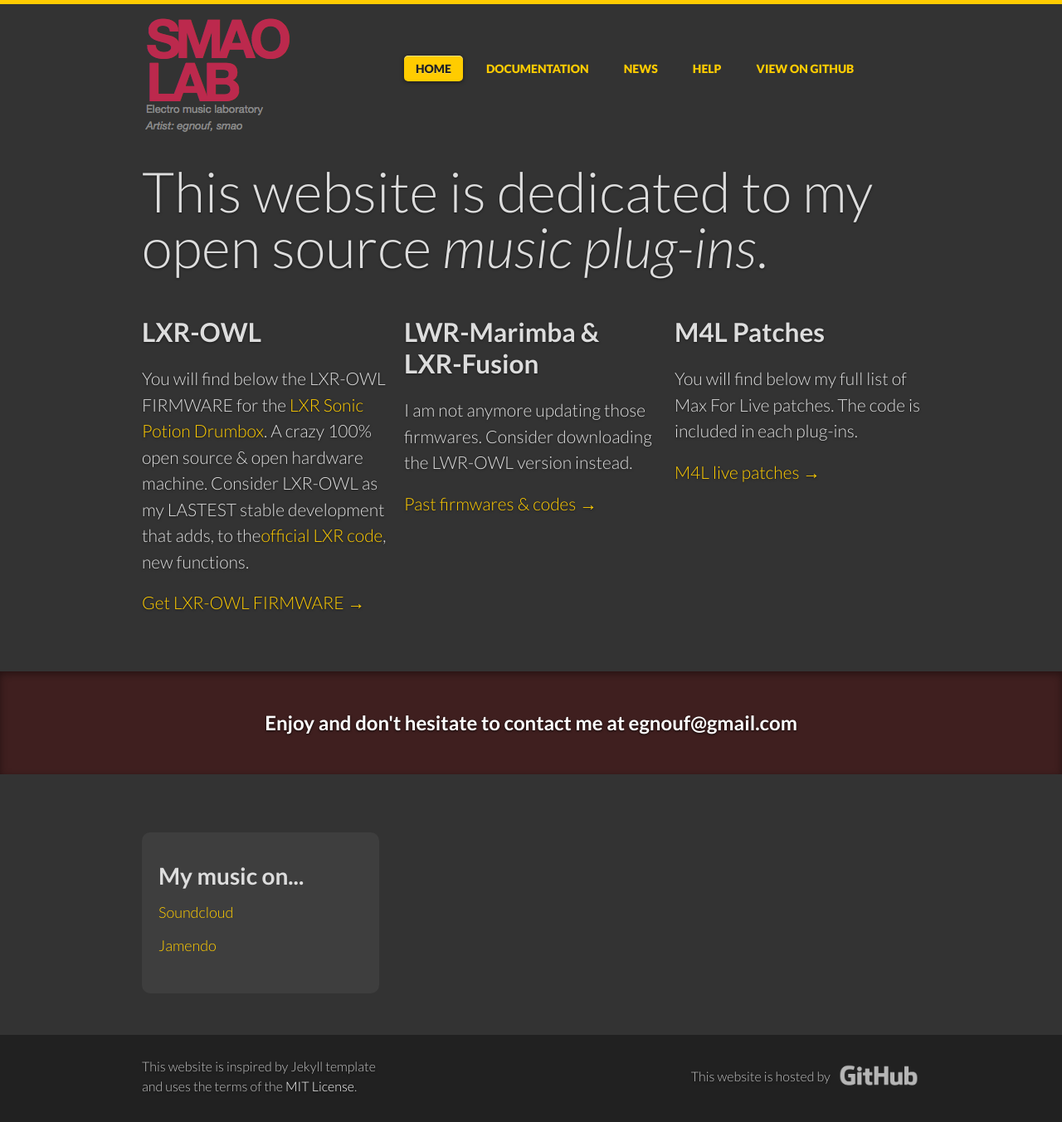
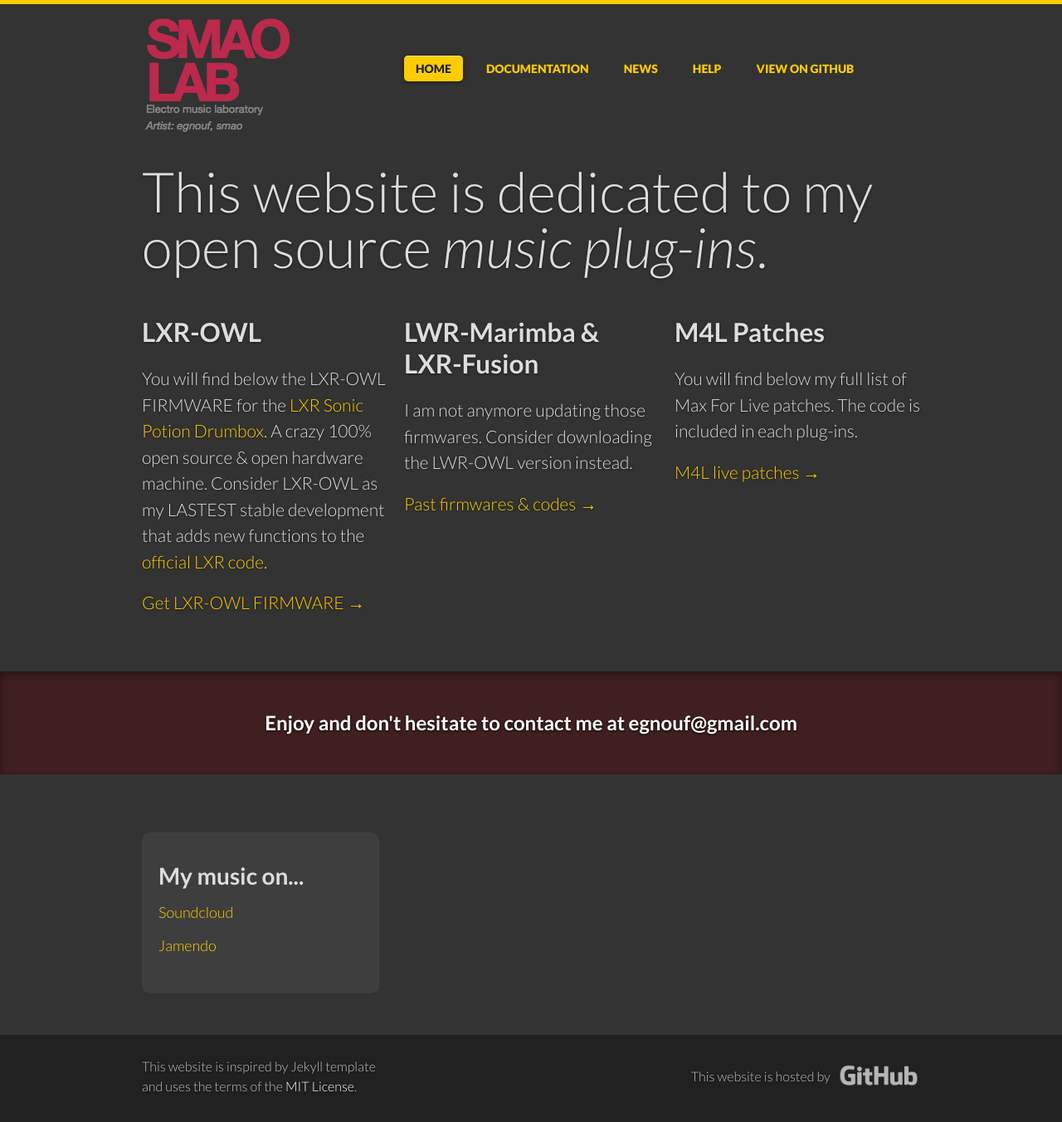
Before and after one commit to smaolab/github.io, a Jekyll site: the page built from index.html, in a window 1280 px wide. Shown: the whole page at 83% size. Built offline with Jekyll 4.4.1, drawn with Linux system fonts in a browser that asks for light colours.

Commit message:
changed the navigation bar

```diff
--- a/_includes/primary-nav-items.html
+++ b/_includes/primary-nav-items.html
@@ -3,7 +3,7 @@
     <a href="/">Home</a>
   </li>
   <li class="{% if page.url contains '/docs/' %}current{% endif %}">
-    <a href="/docs/home/">Doc<span class="show-on-mobiles">s</span><span class="hide-on-mobiles">umentation</span></a>
+    <a href="https://github.com/smaolab/LXR-OWL/blob/master/README.md">Doc<span class="show-on-mobiles">s</span><span class="hide-on-mobiles">umentation</span></a>
   </li>
   <li class="{% if page.author %}current{% endif %}">
     <a href="/news/">News</a>
--- a/index.html
+++ b/index.html
@@ -16,7 +16,7 @@
     <div class="unit one-third">
       <h2>LXR-OWL</h2>
       <p>
-        You will find below the LXR-OWL FIRMWARE for the <a href="http://www.sonic-potions.com/">LXR Sonic Potion Drumbox</a>. A crazy 100% open source & open hardware machine. Consider LXR-OWL as my LASTEST stable development that adds, to the<a href="https://github.com/sonicpotions">official LXR code</a>, new functions.
+        You will find below the LXR-OWL FIRMWARE for the <a href="http://www.sonic-potions.com/">LXR Sonic Potion Drumbox</a>. A crazy 100% open source & open hardware machine. Consider LXR-OWL as my LASTEST stable development that adds new functions to the <a href="https://github.com/sonicpotions">official LXR code</a>.
       </p>
       <a href="https://github.com/smaolab/LXR-OWL/raw/master/firmware%20image/FIRMWARE.BIN">Get LXR-OWL FIRMWARE &rarr;</a>
     </div>
```
